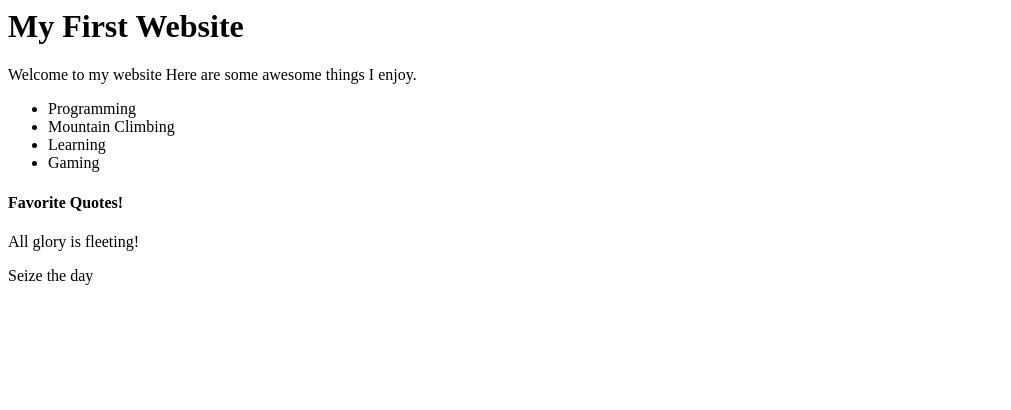
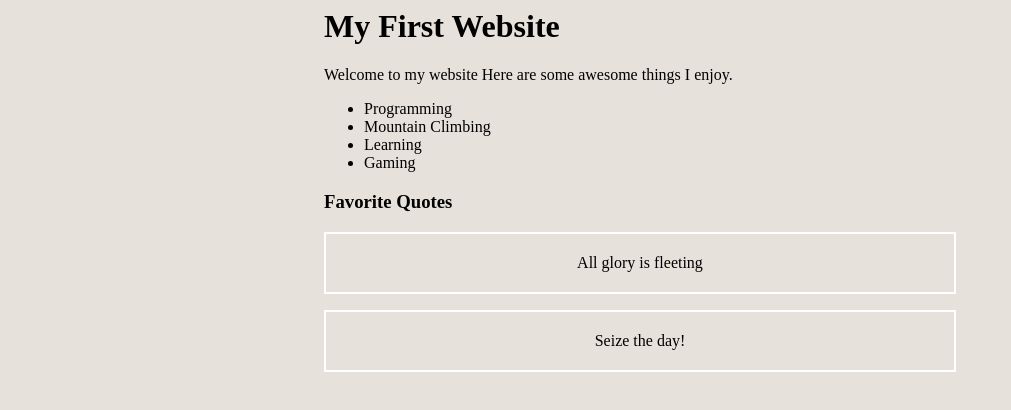
Before and after one commit to digitalspenz/mitx, a plain HTML site: page index.html in a window 1280 px wide. Shown: the whole page, without its empty margins (0-1011 px from the left). Drawn offline with Linux system fonts and the light colour scheme.

Commit message:
done with assignment

```diff
--- a/index.html
+++ b/index.html
@@ -1,10 +1,14 @@
 </DOCTYPE html>
 <head>
+	<link rel="stylesheet" type="text/css" href="stylesheet.css">
 	<title>Assignment!</title>
 </head>
 
-<body>
-	<h1>My First Website</h1>
+
+<div class="body">
+<body style="background-color:#E6E1DA;">
+
+	<h1 class="h1">My First Website</h1>
 	<p>Welcome to my website Here are some awesome things I enjoy.</p>
 	<ul>
 		<li>Programming</li>
@@ -12,7 +16,9 @@
 		<li>Learning</li>
 		<li>Gaming</li>
 	</ul>
-	<h4>Favorite Quotes!</h4>
-	<p>All glory is fleeting!</p>
-	<p>Seize the day</p>
+	<h3 class="h3">Favorite Quotes</h3>
+	<p class="quotes">All glory is fleeting</p>
+	<p class="quotes">Seize the day!</p>
+
 </body>
+</div>
--- a/stylesheet.css
+++ b/stylesheet.css
@@ -0,0 +1,11 @@
+
+.body{
+	width: 50%;
+	margin: auto;
+}
+
+.quotes{
+	border: 2px solid white;
+	padding: 20px;
+	text-align: center;
+}
```
